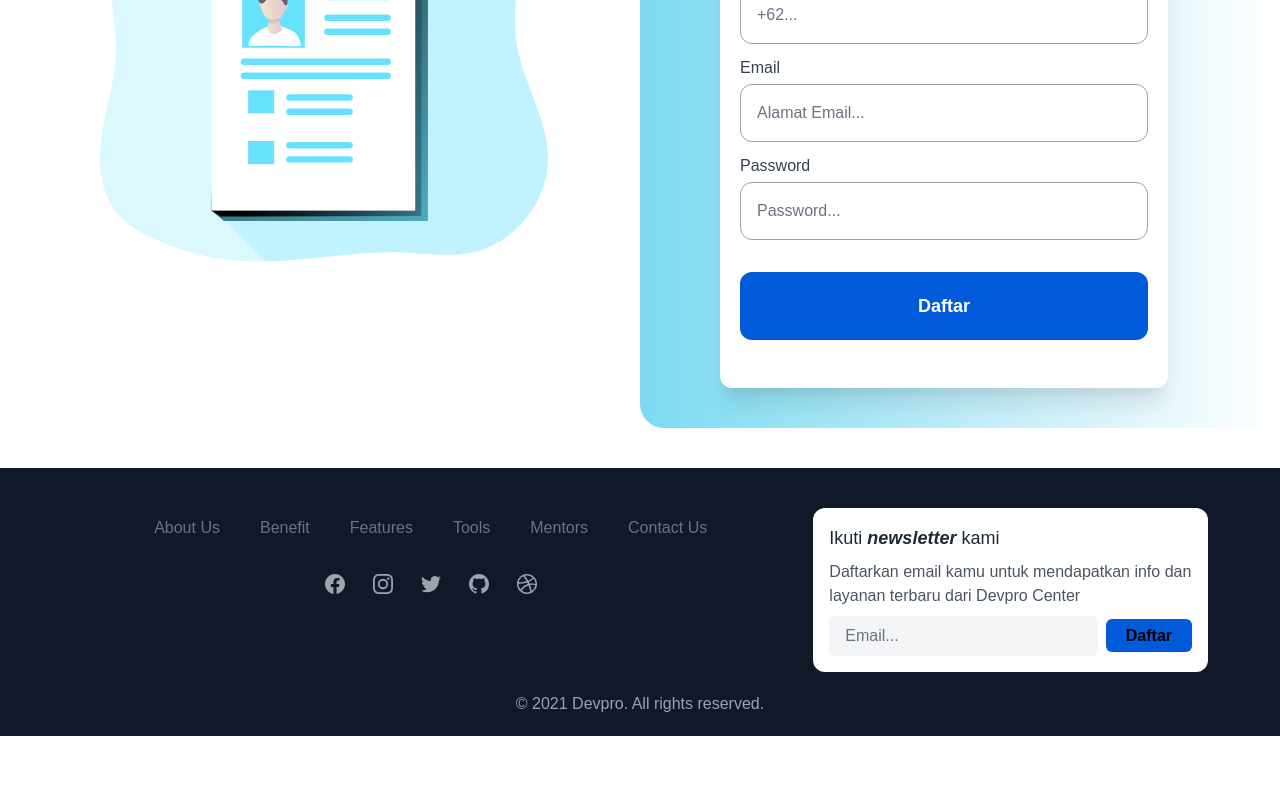
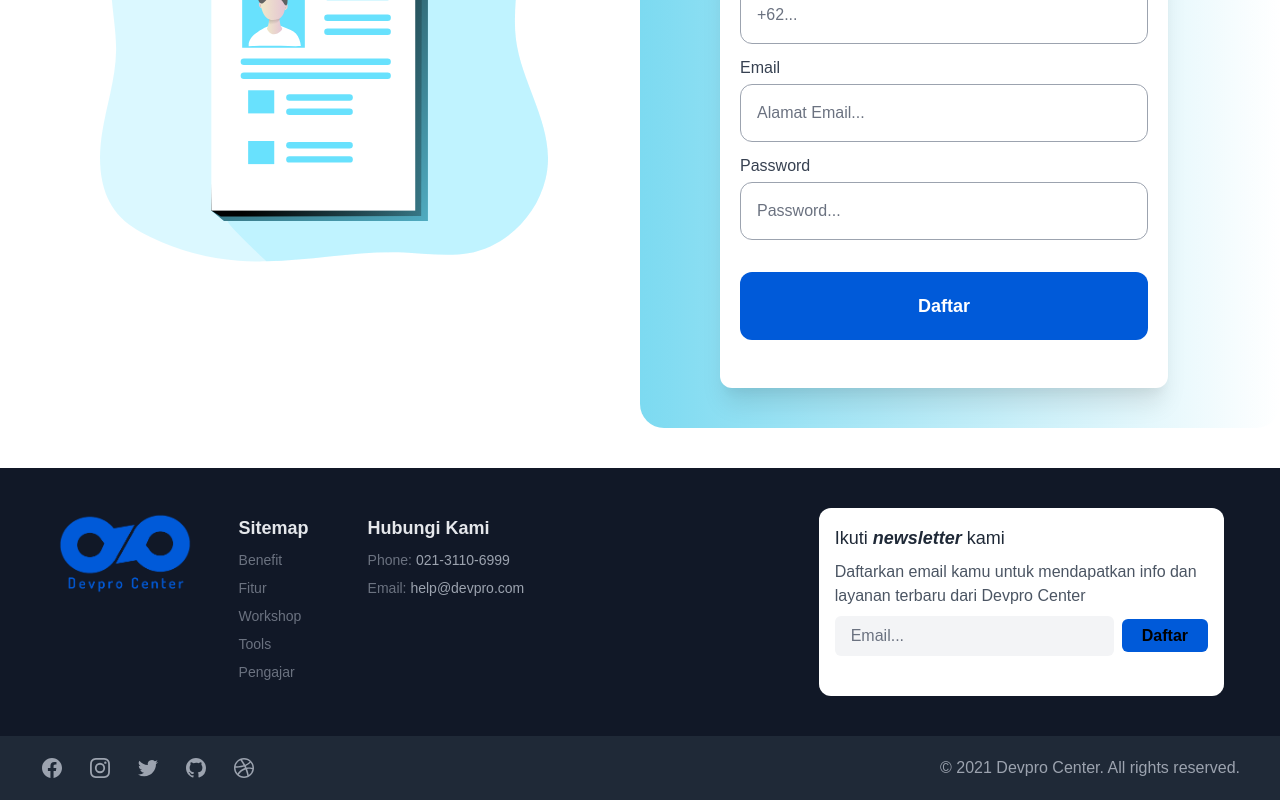
Before and after one commit to fshlarf/devpro-ui, a Nuxt app: page / in a window 1280 px wide. Shown: the part 3377-4177 px from the top of the page. Before the commit the page ends 4113 px from the top, so only its background shows below. Built offline with nearby package versions, Linux system fonts and the light colour scheme.

Commit message:
ubah footer

```diff
--- a/components/Footer.vue
+++ b/components/Footer.vue
@@ -1,8 +1,8 @@
 <template>
-  <footer class="bg-gray-900 xl:px-4 md:pt-10 pb-5">
-    <div class="max-w-screen-xxl overflow-hidden lg:px-6 md:flex md:flex-row xl:px-8">
+  <footer>
+    <div class="max-w-screen-xxl overflow-hidden bg-gray-900 md:py-10 md:flex md:flex-row lg:px-6 xl:px-8">
 
-        <div class="items-center text-center bg-white pt-20 p-5 mx-auto max-w-screen-xxl space-y-2 md:w-1/2 md:text-left md:p-4 md:mr-6 md:rounded-xl lg:w-1/3">
+        <div class="items-center text-center bg-white p-5 mx-auto max-w-screen-xxl space-y-2 md:w-1/2 md:text-left md:p-4 md:mr-6 md:rounded-xl lg:w-1/3">
             <h1 class="text-gray-800 text-lg">Ikuti <span class="font-bold italic">newsletter</span> kami</h1>
             <p class="text-gray-600">Daftarkan email kamu untuk mendapatkan info dan layanan terbaru dari Devpro Center</p>
             <div class="flex items-center">
@@ -13,40 +13,71 @@
             </div>
         </div>
 
-        <div class="max-w-screen-xxl p-2 space-y-8 overflow-hidden sm:px-6 md:w-1/2 lg:w-2/3 md:order-first">
-            <nav class="flex flex-wrap justify-center -mx-5 -my-2">
-                <div class="px-5 py-2">
-                    <a href="#" class="text-base leading-6 text-gray-500 hover:text-gray-300">
-                        About Us
-                    </a>
+        <div class="max-w-screen-xxl px-6 p-5 md:p-2 space-y-6 overflow-hidden md:w-2/3 md:order-first lg:w-2/3">
+            <div class="flex justify-around md:flex-row lg:w-2/3">
+                <nuxt-link class="hidden navbar-brand d-block align-center -mt-3 lg:block" to="/">
+                    <img
+                        src="/images/devpro.png"
+                        width="150"
+                        height="150"
+                        alt="image not found"
+                        class="d-inline-block align-center"
+                    />
+                </nuxt-link>
+
+                <nav class="flex-col justify-center md:flex-col">
+                    <div class="px-5 pb-2">
+                        <h1 class="text-lg leading-6 font-semibold text-gray-200">
+                            Sitemap
+                        </h1>
                     </div>
-                <div class="px-5 py-2">
-                    <a href="#" class="text-base leading-6 text-gray-500 hover:text-gray-300">
+                    <div class="px-5 pb-1">
+                        <a href="#" class="text-sm leading-6 text-gray-500 hover:text-gray-300">
                             Benefit
                         </a>
                     </div>
-                <div class="px-5 py-2">
-                    <a href="#" class="text-base leading-6 text-gray-500 hover:text-gray-300">
-                        Features
+                    <div class="px-5 pb-1">
+                        <a href="#" class="text-sm leading-6 text-gray-500 hover:text-gray-300">
+                            Fitur
                         </a>
                     </div>
-                <div class="px-5 py-2">
-                    <a href="#" class="text-base leading-6 text-gray-500 hover:text-gray-300">
+                    <div class="px-5 pb-1">
+                        <a href="#" class="text-sm leading-6 text-gray-500 hover:text-gray-300">
+                            Workshop
+                        </a>
+                    </div>
+                    <div class="px-5 pb-1">
+                        <a href="#" class="text-sm leading-6 text-gray-500 hover:text-gray-300">
                             Tools
                         </a>
                     </div>
-                <div class="px-5 py-2">
-                    <a href="#" class="text-base leading-6 text-gray-500 hover:text-gray-300">
-                        Mentors
-                    </a>
-                </div>
-                <div class="px-5 py-2">
-                    <a href="#" class="text-base leading-6 text-gray-500 hover:text-gray-300">
-                        Contact Us
+                    <div class="px-5 pb-1">
+                        <a href="#" class="text-sm leading-6 text-gray-500 hover:text-gray-300">
+                            Pengajar
                         </a>
                     </div>
                 </nav>
-            <div class="flex justify-center mt-8 space-x-6">
+
+                <div>
+                    <div class="px-5 pb-2">
+                        <h1 class="text-lg leading-6 font-semibold text-gray-200">Hubungi Kami</h1>
+                    </div>
+                    <div class="px-5 pb-1">
+                        <p class="text-sm leading-6 text-gray-500">Phone: <span class="text-gray-400">021-3110-6999</span></p>
+                    </div>
+                    <div class="px-5 pb-1">
+                        <p class="text-sm leading-6 text-gray-500">Email: <span class="text-gray-400">help@devpro.com</span></p>
+                    </div>
+                </div>
+            </div>
+
+         </div>
+
+    </div>
+
+    <div class="flex-block mx-auto px-10 py-5 space-y-5 bg-gray-800 md:flex md:flex-row md:justify-between md:space-y-0">
+        <!-- <div> -->
+            <div class="flex justify-center space-x-6">
                 <a href="#" class="text-gray-400 hover:text-gray-200">
                     <span class="sr-only">Facebook</span>
                     <svg class="w-6 h-6" aria-hidden="true" fill="currentColor" viewBox="0 0 24 24">
@@ -78,13 +109,14 @@
                     </svg>
                 </a>
             </div>
+
+        <!-- </div> -->
+        <div>
+            <p class="text-base leading-6 text-center text-gray-400">
+                &copy; 2021 Devpro Center. All rights reserved.
+            </p>
         </div>
-
     </div>
-
-    <p class="mt-5 text-base leading-6 text-center text-gray-400">
-        &copy; 2021 Devpro. All rights reserved.
-    </p>
 
 </footer>
 </template>
```
Lines whose indentation alone changed are shown as unchanged.
